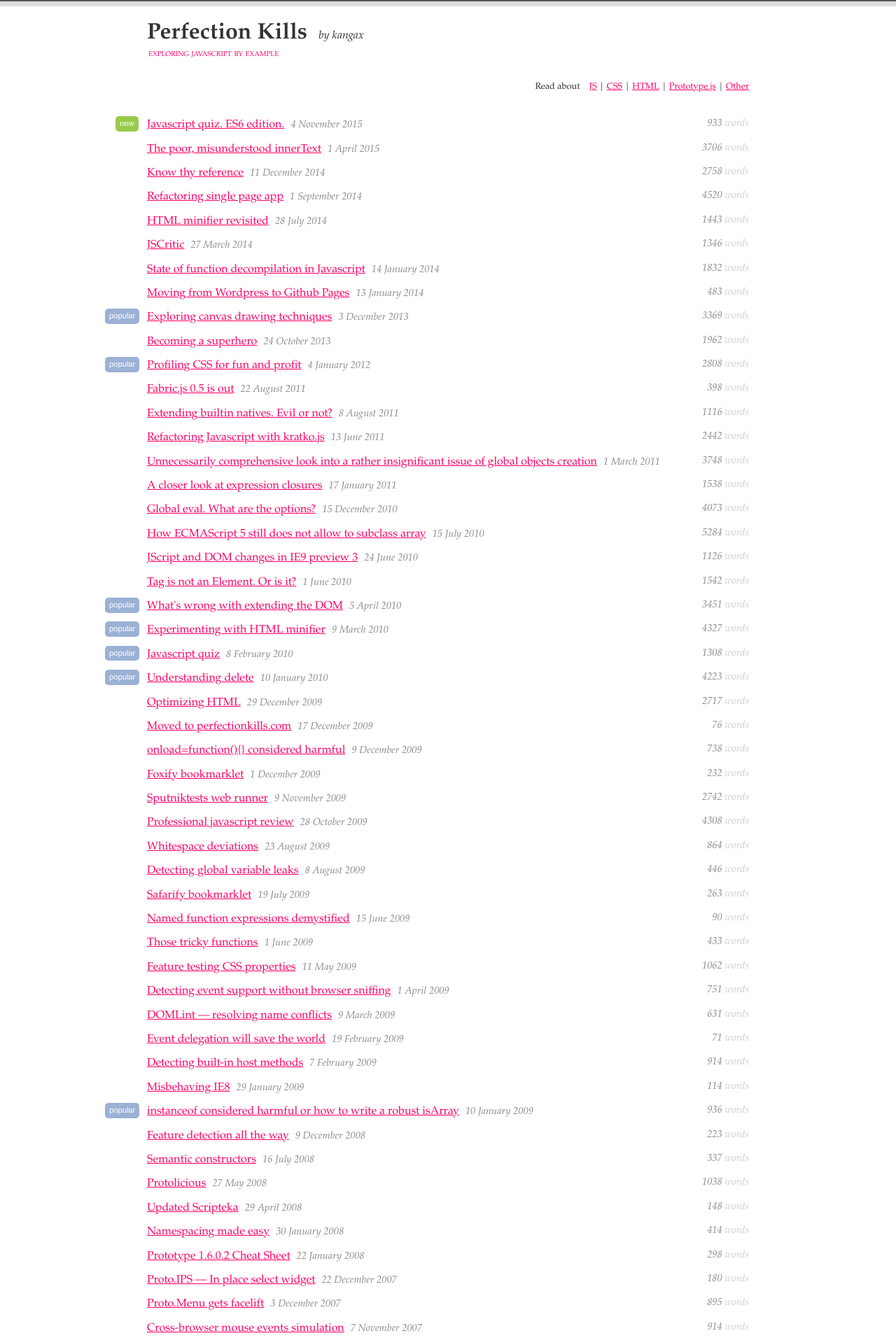
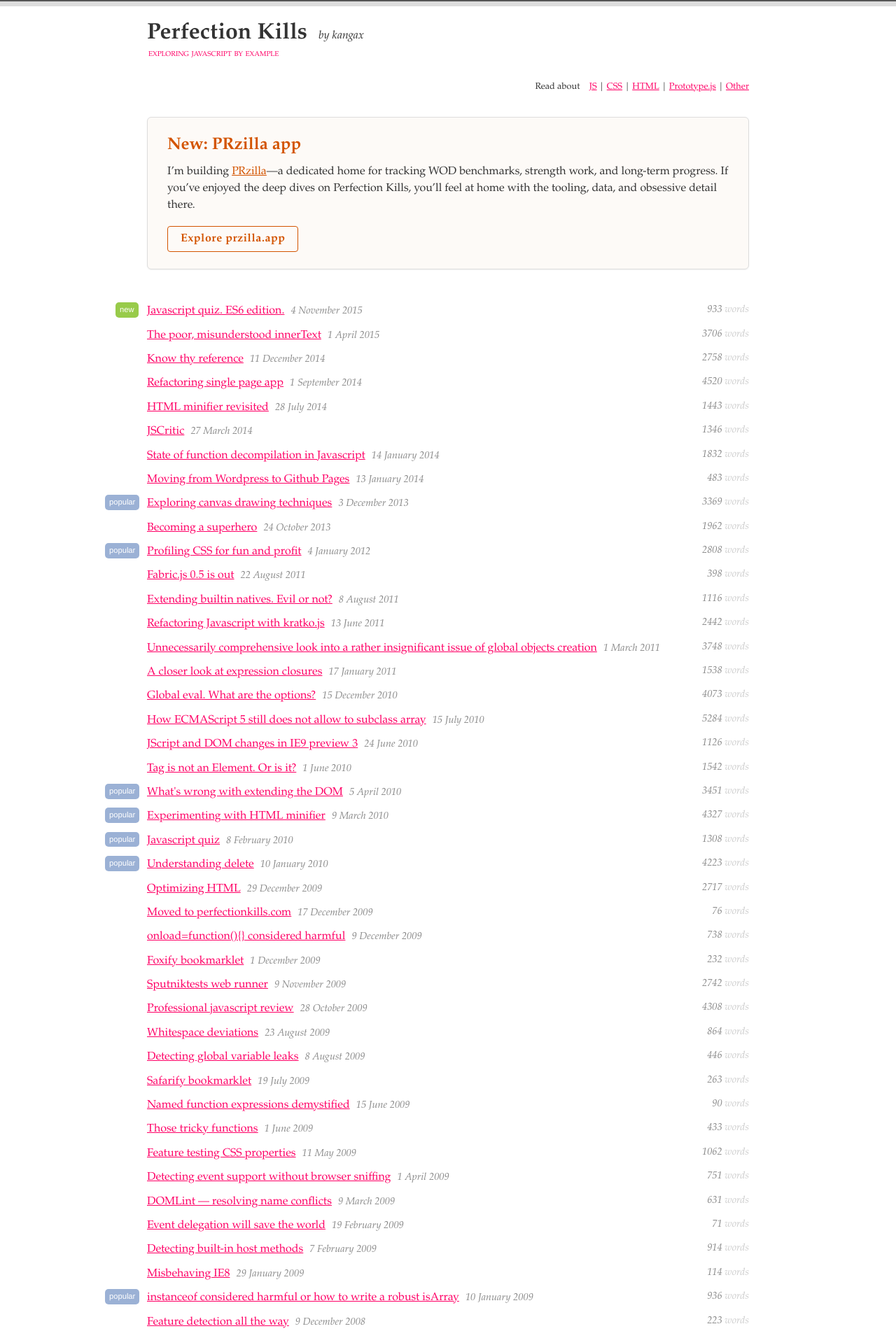
Before and after one commit to kangax/perfectionkills.com, a Jekyll site: the page built from index.html, in a window 1280 px wide. Shown: the top 1912 px of the page at 70% size. Built offline with Jekyll 4.4.1, drawn with Linux system fonts in a browser that asks for light colours; Markdown is read by kramdown in place of the engine named in the settings.

Commit message:
Add PRzilla callout banner

```diff
--- a/css/master.scss
+++ b/css/master.scss
@@ -57,6 +57,50 @@ body {
   color: #f06;
   margin-left: 2px;
   margin-bottom: 60px;
+}
+
+.site-callout {
+  margin: 0 0 48px;
+  padding: 26px 28px 24px;
+  border: 1px solid #ddd;
+  border-radius: 6px;
+  background: #fdfaf7;
+  box-shadow: 0 1px 2px rgba(0, 0, 0, 0.05);
+
+  &__title {
+    margin: 0 0 10px;
+    font-size: 1.5em;
+    color: #d35400;
+  }
+
+  &__body {
+    margin: 0 0 18px;
+    font-size: 1em;
+    line-height: 1.5;
+
+    a {
+      color: #d35400;
+      text-decoration: underline;
+    }
+  }
+
+  &__cta {
+    display: inline-block;
+    padding: 8px 18px;
+    border-radius: 4px;
+    border: 1px solid #d35400;
+    color: #d35400;
+    text-decoration: none;
+    font-weight: bold;
+    letter-spacing: 0.5px;
+    transition: background 0.15s ease-in-out, color 0.15s ease-in-out;
+
+    &:hover,
+    &:focus {
+      background: #d35400;
+      color: #fff;
+    }
+  }
 }
 
 h2,
--- a/index.html
+++ b/index.html
@@ -2,6 +2,18 @@
 layout: default
 title: Home page
 ---
+
+<section class="site-callout">
+  <h2 class="site-callout__title">New: PRzilla app</h2>
+  <p class="site-callout__body">
+    I’m building <a href="https://przilla.app" target="_blank" rel="noopener">PRzilla</a>—a dedicated home for tracking WOD benchmarks,
+    strength work, and long-term progress. If you’ve enjoyed the deep dives on Perfection Kills,
+    you’ll feel at home with the tooling, data, and obsessive detail there.
+  </p>
+  <a class="site-callout__cta" href="https://przilla.app" target="_blank" rel="noopener">
+    Explore przilla.app
+  </a>
+</section>
 
 <div class="filter">
   Read about
--- a/js/master.js
+++ b/js/master.js
@@ -42,7 +42,7 @@ var _gaq = [
   var script = d.createElement('script'),
       head   = d.getElementsByTagName('head')[0];
   script.async = true;
-  script.src = 'http://www.google-analytics.com/ga.js';
+  script.src = 'https://www.google-analytics.com/ga.js';
   head.insertBefore(script, head.firstChild);
 })(document);
 
```
